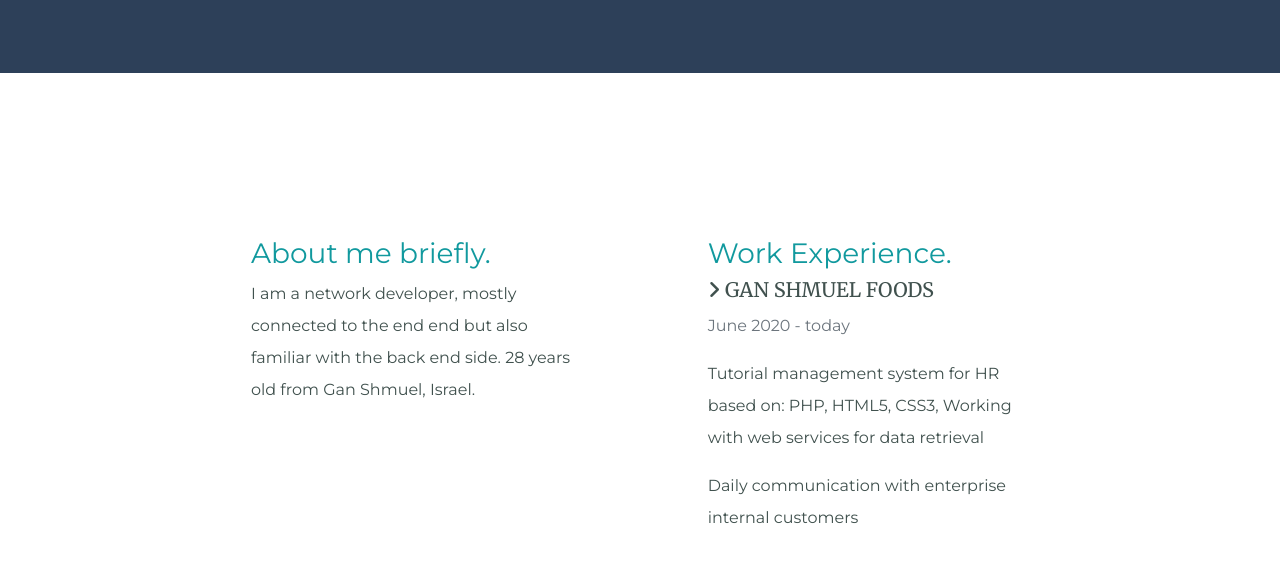
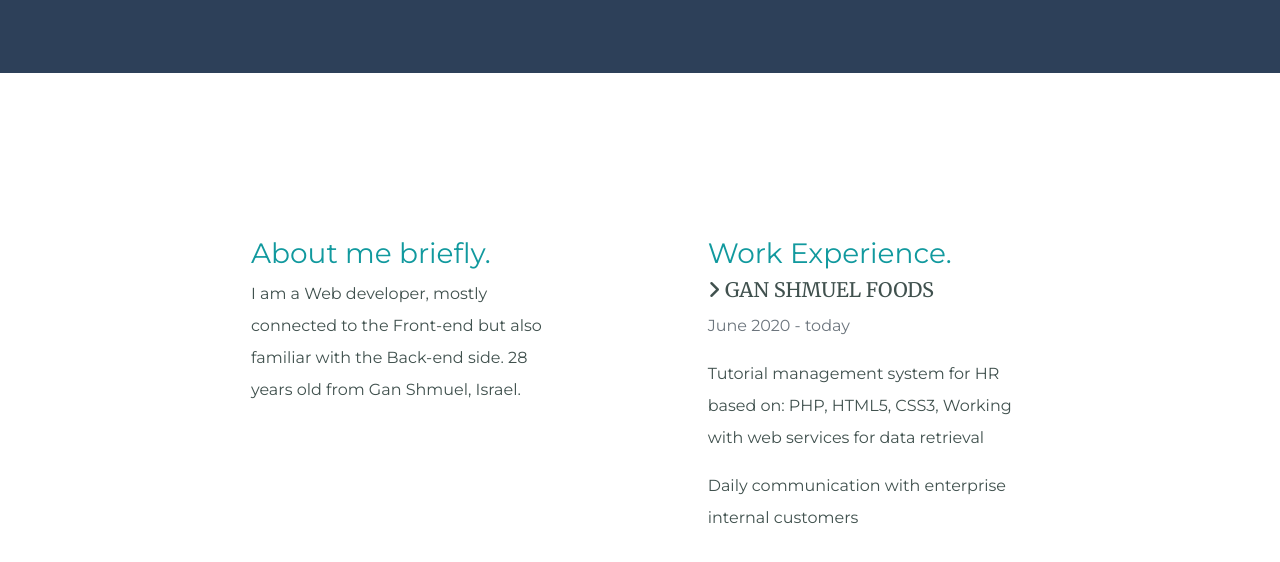
Before and after one commit to Doronso/responsiveCv, a plain HTML site: page index.html in a window 1280 px wide. Shown: the part 580-1142 px from the top of the page. Drawn offline with nearby package versions, Linux system fonts and the light colour scheme; a script that the page names is missing.

Commit message:
Add files via upload

```diff
--- a/index.html
+++ b/index.html
@@ -118,8 +118,8 @@
         <div class="profile-box col-lg-4">
           <h3 class="text-left">About me briefly.</h3>
           <p class="text-left">
-            I am a network developer, mostly connected to the end end but also
-            familiar with the back end side. 28 years old from Gan Shmuel,
+            I am a Web developer, mostly connected to the Front-end but also
+            familiar with the Back-end side. 28 years old from Gan Shmuel,
             Israel.
           </p>
         </div>
```
